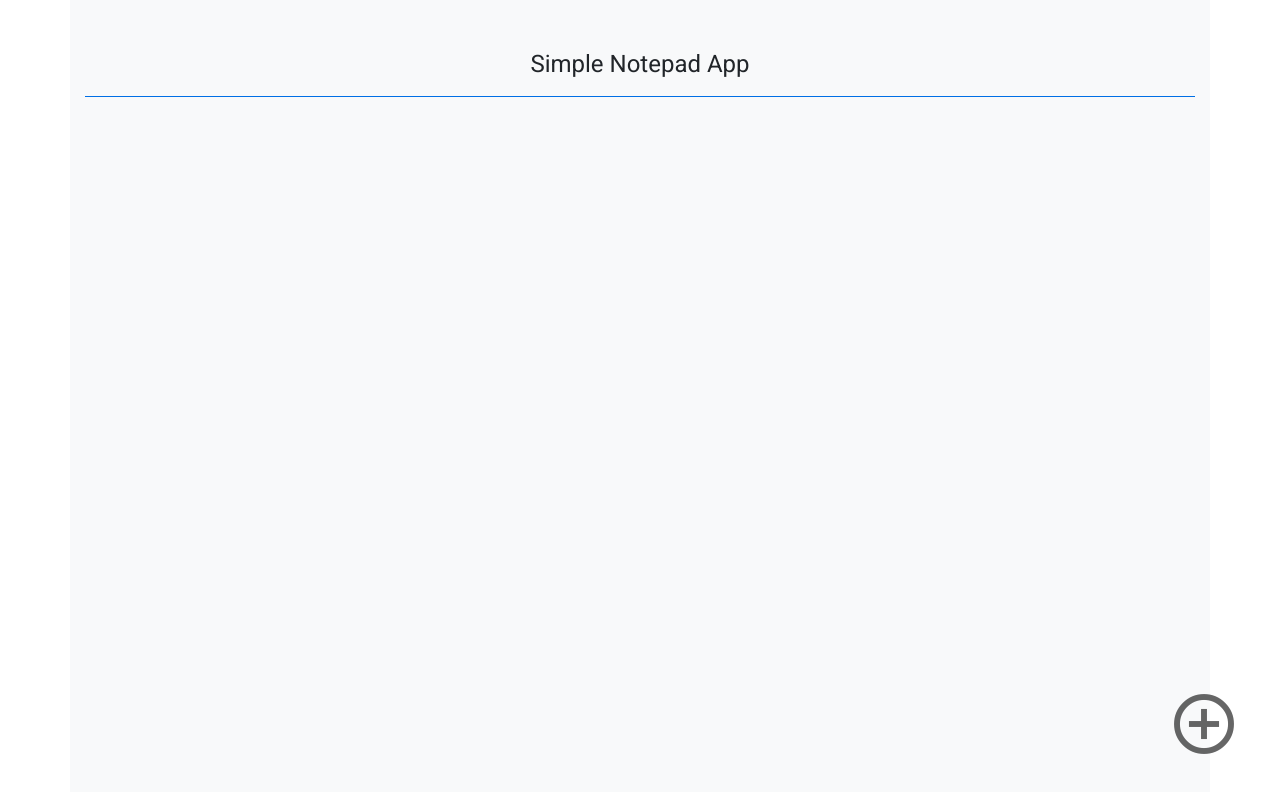
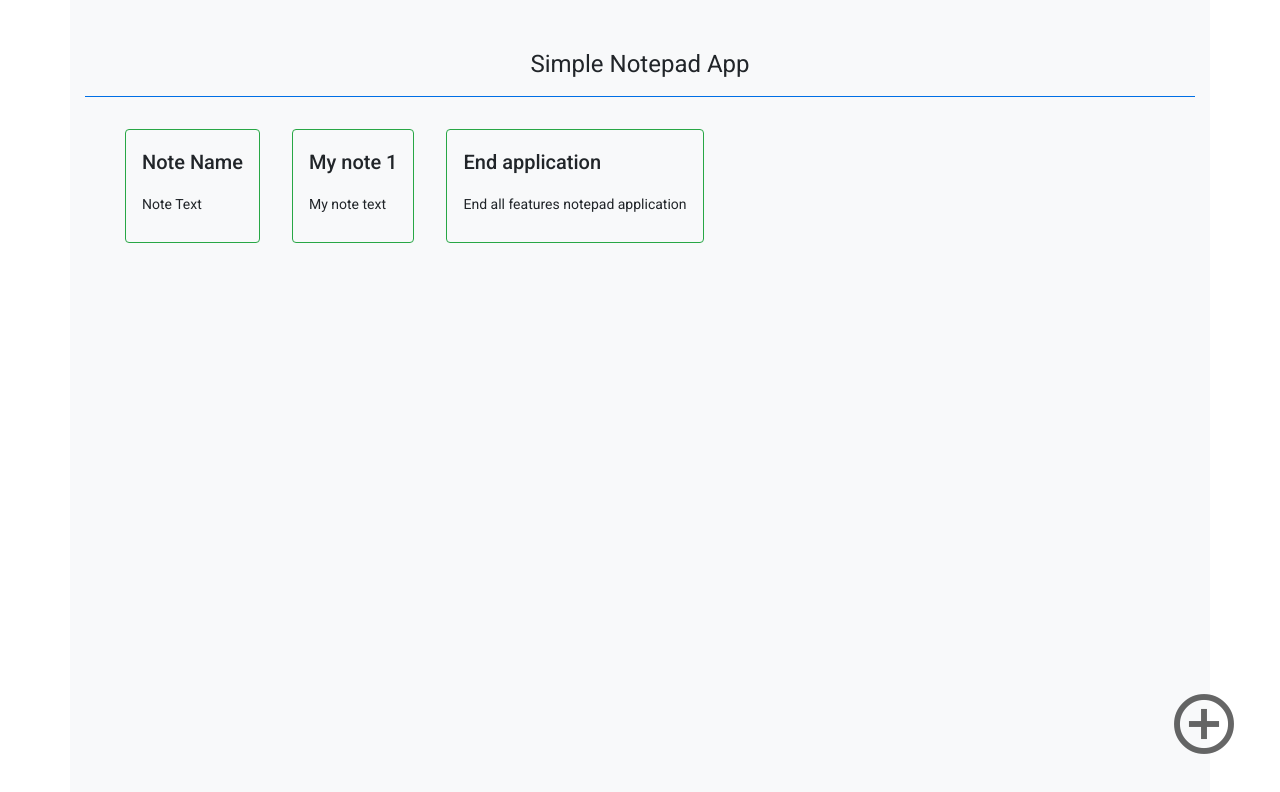
Before and after one commit to RomanVavryn/AngularNotepadApp, an Angular app: page / in a window 1280 px wide. Shown: the top 792 px of the page. Built offline with nearby package versions, Linux system fonts and the light colour scheme.

Commit message:
implemented show, hide note item options

```diff
--- a/src/app/add-btn/add-btn.component.ts
+++ b/src/app/add-btn/add-btn.component.ts
@@ -29,7 +29,7 @@ export class AddBtnComponent implements OnInit {
     });
   }
 
-  private getDismissReason(reason: any): string {
+  getDismissReason(reason: any): string {
     if (reason === ModalDismissReasons.ESC) {
       return 'by pressing ESC';
     } else if (reason === ModalDismissReasons.BACKDROP_CLICK) {
--- a/src/app/container/container.component.ts
+++ b/src/app/container/container.component.ts
@@ -8,6 +8,9 @@ import {NoteInterface} from '../shared/note-interface';
 })
 export class ContainerComponent implements OnInit {
   notes: NoteInterface[] = [
+    {title: 'Note Name', text: 'Note Text'},
+    {title: 'My note 1', text: 'My note text'},
+    {title: 'End application', text: 'End all features notepad application'}
   ];
 
   @Input() title: string;
--- a/src/app/note-item/note-item.component.html
+++ b/src/app/note-item/note-item.component.html
@@ -1,4 +1,10 @@
-<div class="border rounded border-success m-3 p-3">
+<div
+  class="border rounded border-success m-3 p-3"
+  (mouseenter)="optionsShow = true" (mouseleave)="optionsShow = false">
   <h2>{{noteItem.title}}</h2>
   <p>{{noteItem.text}}</p>
+  <div>
+    <button class="btn btn-danger" [hidden]="!optionsShow">Delete</button>
+    <button class="btn btn-secondary ml-3" [hidden]="!optionsShow">Edit</button>
+  </div>
 </div>
--- a/src/app/note-item/note-item.component.ts
+++ b/src/app/note-item/note-item.component.ts
@@ -7,7 +7,7 @@ import {NoteInterface} from '../shared/note-interface';
   styleUrls: ['./note-item.component.scss']
 })
 export class NoteItemComponent implements OnInit {
-
+  optionsShow: boolean = false;
   @Input() noteItem: NoteInterface;
 
   constructor() {
```
